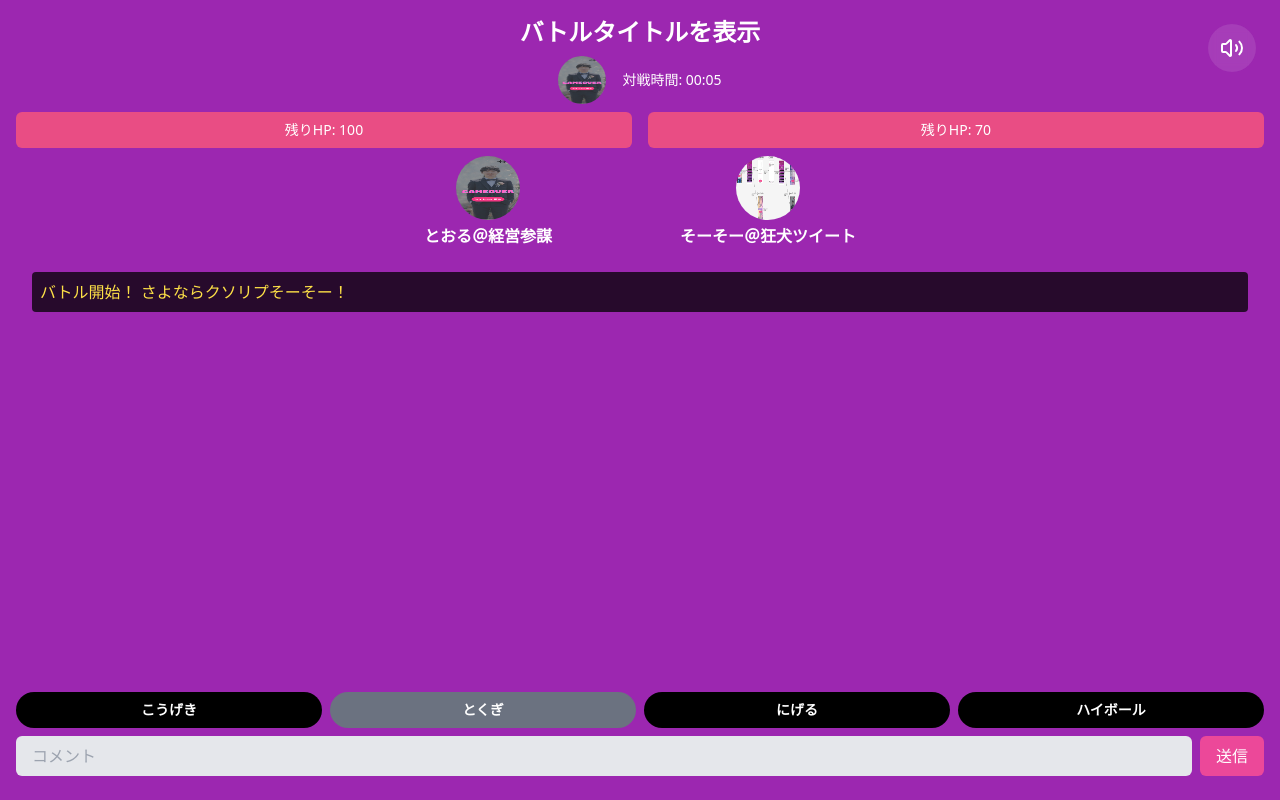
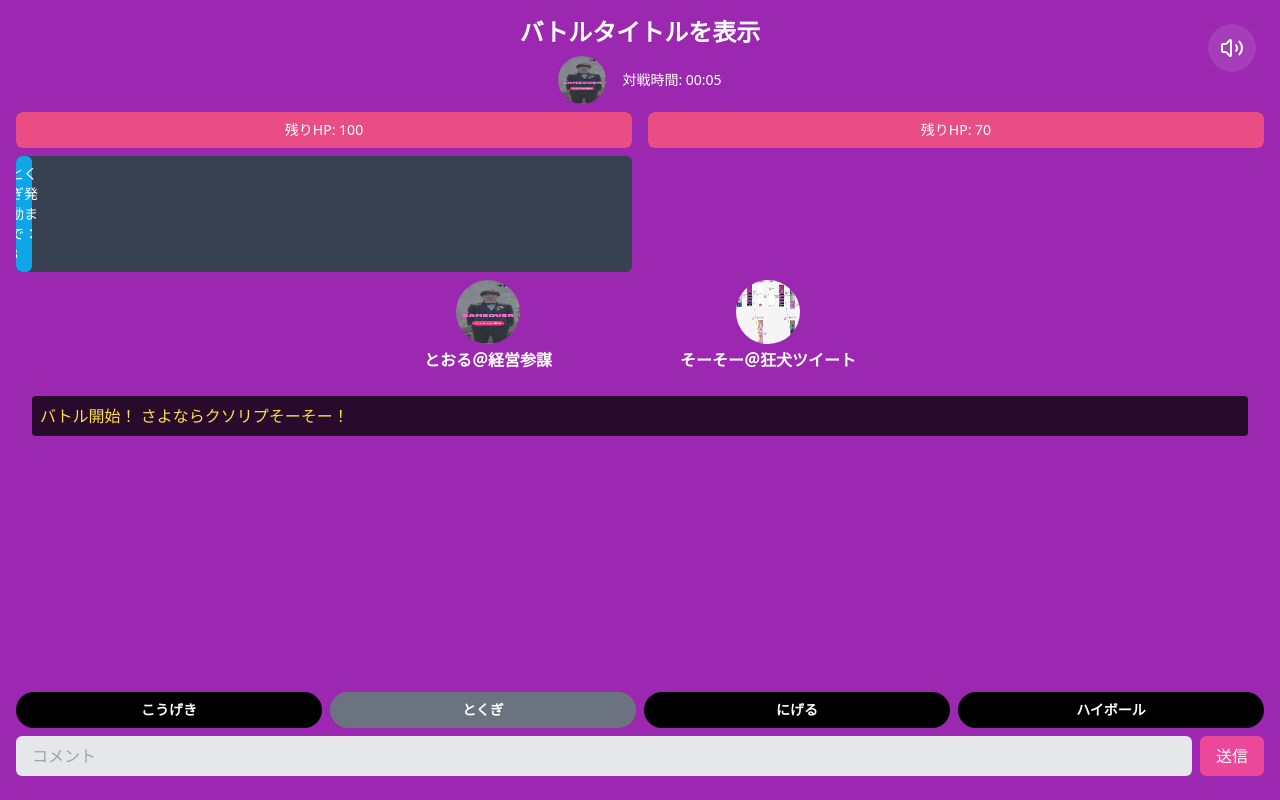
Before and after one commit to momopeee/battlefm, a React (Vite) app: page /battle1 in a window 1280 px wide. Built offline with nearby package versions, Linux system fonts and the light colour scheme.

Commit message:
Add special attack gauge
Implements a special attack gauge between the HP bar and player icons, visually similar to the HP bar but with a blue fill and text indicating the progress towards special attack activation.

```diff
--- a/src/components/HPBar.tsx
+++ b/src/components/HPBar.tsx
@@ -11,8 +11,13 @@ const HPBar: React.FC<HPBarProps> = ({ currentHP, maxHP }) => {
 
   return (
     <div className="w-full">
-      <div className="bg-battle-pink text-white rounded-md p-2 flex justify-center">
-        <span className="text-white text-sm">残りHP: {currentHP}</span>
+      <div className="bg-gray-700 rounded-md overflow-hidden">
+        <div
+          className="bg-battle-pink text-white rounded-md p-2 flex justify-center"
+          style={{ width: `${percentage}%` }}
+        >
+          <span className="text-white text-sm z-10">残りHP: {currentHP}</span>
+        </div>
       </div>
     </div>
   );
--- /dev/null
+++ b/src/components/SpecialGauge.tsx
@@ -0,0 +1,27 @@
+
+import React from 'react';
+
+interface SpecialGaugeProps {
+  currentValue: number;
+  maxValue: number;
+}
+
+const SpecialGauge: React.FC<SpecialGaugeProps> = ({ currentValue, maxValue }) => {
+  const percentage = Math.max(0, Math.min(100, (currentValue / maxValue) * 100));
+  const remainingToFull = maxValue - currentValue;
+
+  return (
+    <div className="w-full">
+      <div className="bg-gray-700 rounded-md overflow-hidden">
+        <div
+          className="bg-sky-500 text-white rounded-md p-2 flex justify-center"
+          style={{ width: `${percentage}%` }}
+        >
+          <span className="text-white text-sm z-10">とくぎ発動まで：{remainingToFull}</span>
+        </div>
+      </div>
+    </div>
+  );
+};
+
+export default SpecialGauge;
--- a/src/pages/Battle1Screen.tsx
+++ b/src/pages/Battle1Screen.tsx
@@ -1,6 +1,7 @@
 import React, { useEffect, useState } from 'react';
 import { useApp } from '@/context/AppContext';
 import HPBar from '@/components/HPBar';
+import SpecialGauge from '@/components/SpecialGauge';
 import CommentArea from '@/components/CommentArea';
 import CharacterSheet from '@/components/CharacterSheet';
 import AudioPlayer from '@/components/AudioPlayer';
@@ -403,6 +404,19 @@ const Battle1Screen: React.FC = () => {
         </div>
       </div>
 
+      {/* Special attack gauges */}
+      <div className="flex gap-4 mb-2">
+        <div className="flex-1">
+          <SpecialGauge currentValue={attackCount} maxValue={3} />
+        </div>
+        <div className="flex-1">
+          {/* Empty div to maintain layout balance */}
+          <div className="invisible">
+            <SpecialGauge currentValue={0} maxValue={1} />
+          </div>
+        </div>
+      </div>
+
       {/* Character info - centered horizontally */}
       <div className="flex justify-center mb-2">
         <div className="flex flex-col items-center mr-16 cursor-pointer" onClick={() => handleCharacterClick('player')}>
```
